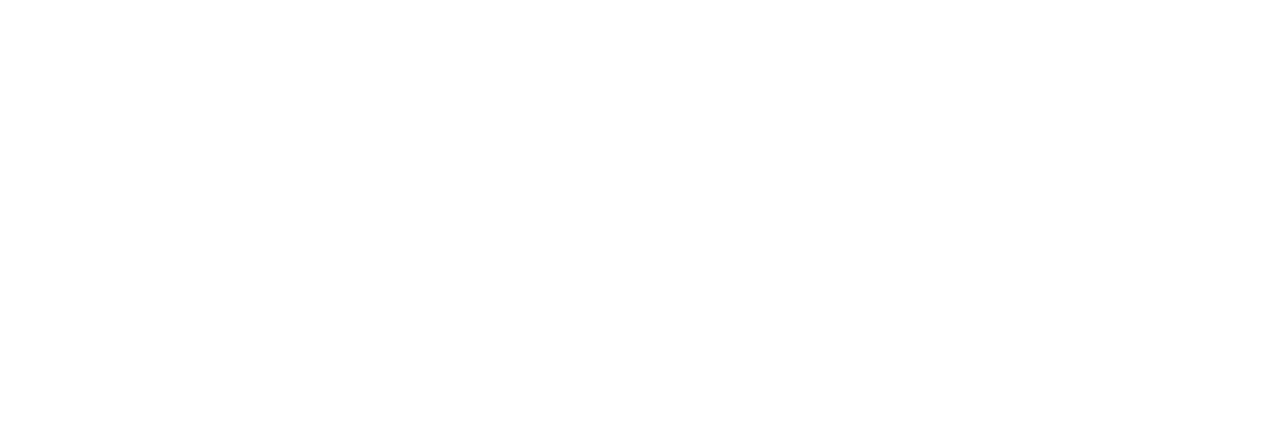
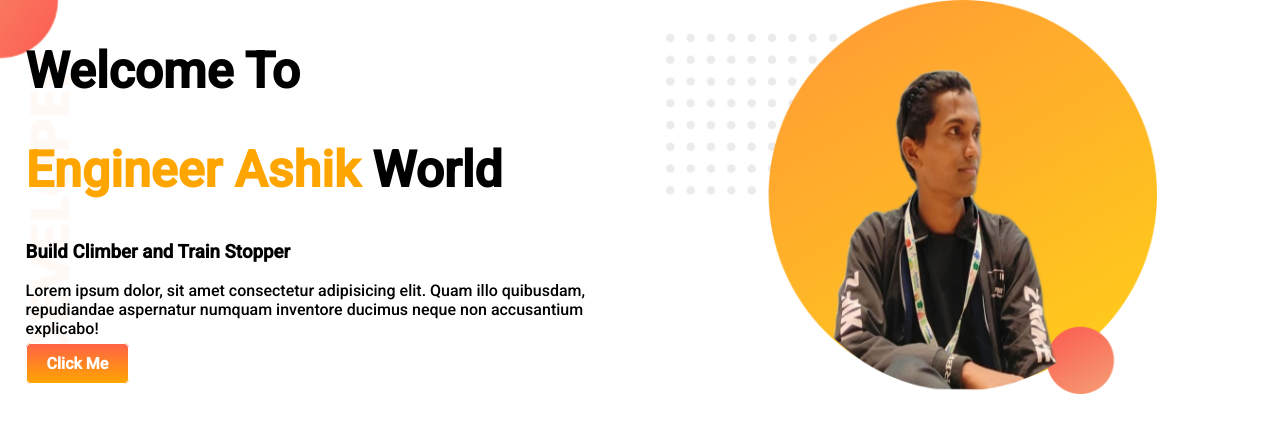
Before and after one commit to applecse/developer-portfolio, a plain HTML site: page index.html in a window 1280 px wide. Drawn offline with Linux system fonts and the light colour scheme.

Commit message:
top-banner added

```diff
--- a/index.html
+++ b/index.html
@@ -1,13 +1,33 @@
 <!DOCTYPE html>
 <html lang="en">
+
 <head>
     <meta charset="UTF-8">
     <meta http-equiv="X-UA-Compatible" content="IE=edge">
     <meta name="viewport" content="width=device-width, initial-scale=1.0">
     <title>Document</title>
     <link rel="stylesheet" href="style.css">
+    <link rel="preconnect" href="https://fonts.googleapis.com">
+    <link rel="preconnect" href="https://fonts.gstatic.com" crossorigin>
+    <link href="https://fonts.googleapis.com/css2?family=Roboto:wght@500&display=swap" rel="stylesheet">
 </head>
+
 <body>
+    <section class="top-banner">
+        <div class="half-width">
+            <h1>Welcome To</h1>
+            <h1><span class="orange-color">Engineer Ashik </span> World</h1>
+            <h3>Build Climber and Train Stopper</h3>
+            <p>Lorem ipsum dolor, sit amet consectetur adipisicing elit. Quam illo quibusdam, repudiandae aspernatur
+                numquam
+                inventore ducimus neque non accusantium explicabo!</p>
+            <a class="link-button" target="_blank"
+                href="https://www.linkedin.com/in/engineer-ashik-billah-a68324243/">Click Me</a>
+        </div>
+        <div class="half-width">
+            <img src="me/ashik1.png" alt="">
+        </div>
+    </section>
+</body>
 
-</body>
 </html>
--- a/style.css
+++ b/style.css
@@ -0,0 +1,42 @@
+body {
+    font-family: 'Roboto', sans-serif;
+    margin: 0;
+}
+
+.top-banner {
+    background-image: url(images/top-banner.png);
+    background-repeat: no-repeat;
+
+}
+
+h1 {
+    font-size: 50px;
+}
+
+.orange-color {
+    color: orange;
+}
+
+section {
+    display: flex;
+}
+
+.half-width {
+    width: 50%;
+    padding-left: 2%;
+
+}
+
+.half-width img {
+    width: 80%;
+}
+
+.link-button {
+    text-decoration: none;
+    color: white;
+    background-image: linear-gradient(tomato, orange);
+    padding: 10px 20px;
+    border: 1px solid;
+    border-radius: 5px;
+    font-weight: 700;
+}
```
Also changed, not shown: images/dream-bg.png (added), images/exp-bg.png (added), images/jhankar.png (added), images/jhankar2.png (added), images/my-bg.png (added), images/my-bg2.png (added), images/top-banner.png (added), me/ashik1.png (added), me/ashik2.png (added).
